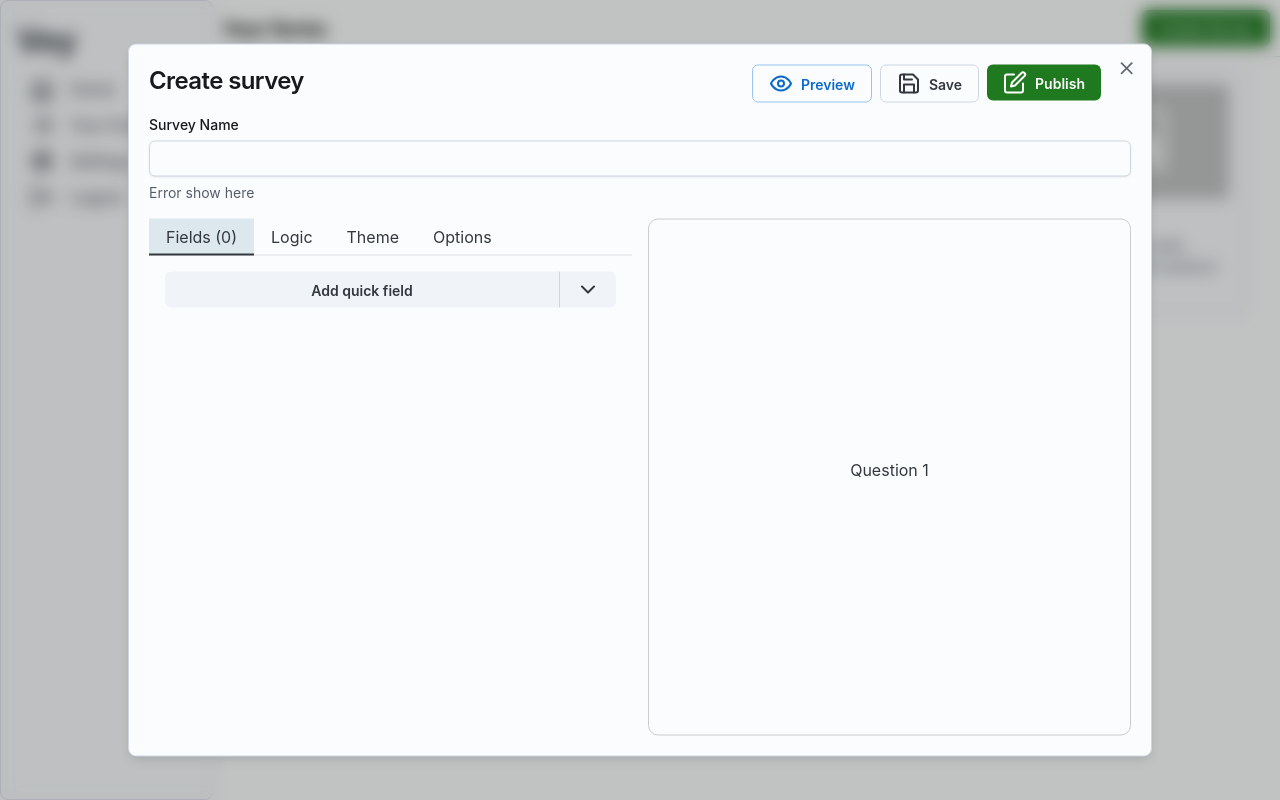
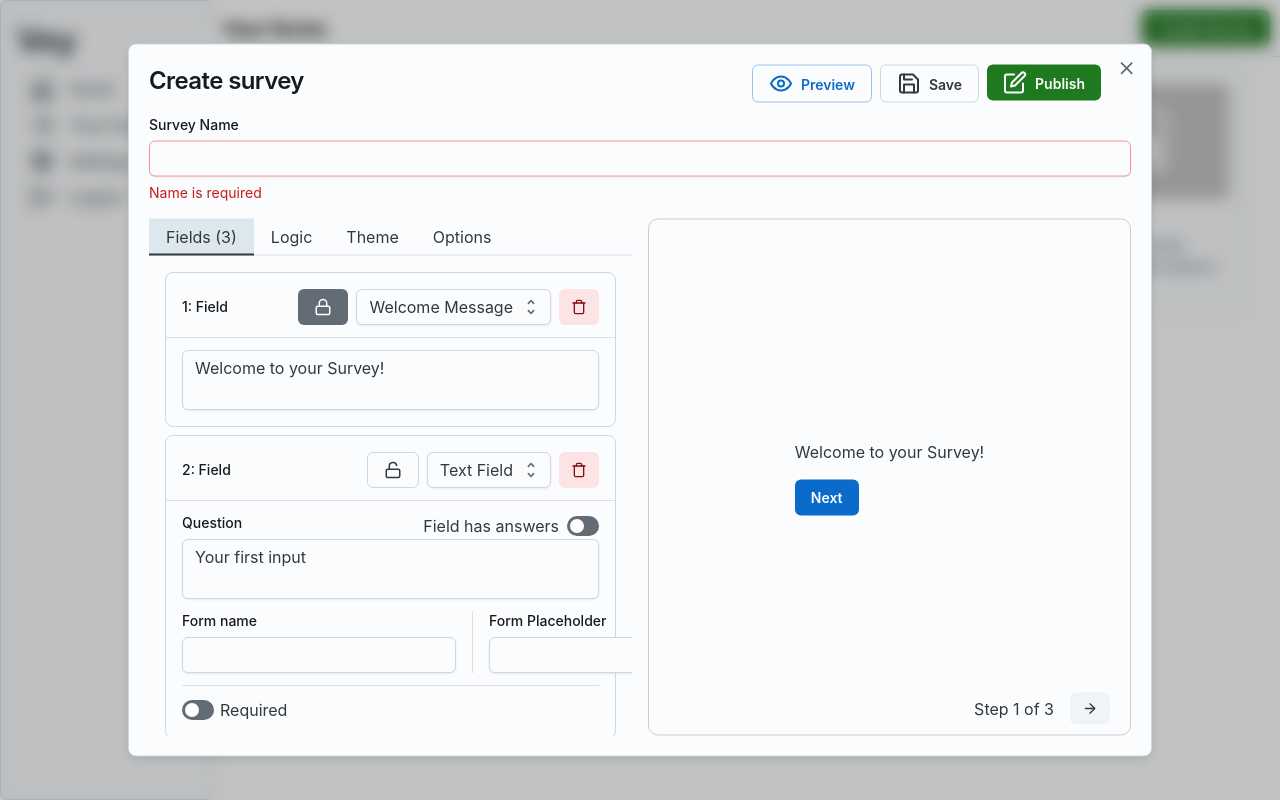
Before and after one commit to Lexpeee/survey-builder, a Next.js app: page /my-forms in a window 1280 px wide. Both pictures are taken after a click on the button "Create Survey". Built offline with nearby package versions, Linux system fonts and the light colour scheme.

Commit message:
feat(app): create modal - pre-populated fields

```diff
--- a/src/components/Modal/CreateSurvey.tsx
+++ b/src/components/Modal/CreateSurvey.tsx
@@ -34,11 +34,68 @@ import FieldsTab from './components/Tabs/FieldsTab'
 import OptionsTab from './components/Tabs/OptionsTab'
 import ThemesTab from './components/Tabs/ThemesTab'
 
+import { useDebounce, useDebouncedCallback } from 'use-debounce'
+import { shallow } from 'zustand/shallow'
+
+const SAMPLE_UUID = '5ea47d58-ff4f-44bb-874b-b7ad94d0a9bf'
+
+const PRE_POPULATED_FIELDS = [
+    {
+        "id": "cd158975-e6f8-4c6e-b4f2-da34e4a4ccc4",
+        "order": 1,
+        "question": "Welcome to your Survey!",
+        "name": "",
+        "answer": "",
+        "placeholder": "",
+        "type": "welcome",
+        "defaultValue": "",
+        "options": [],
+        "isFullScreen": true,
+        "isRequired": false,
+        "isAnswerRequired": false,
+        "isFieldLocked": true
+    },
+    {
+        "id": "fdd7f6be-29bd-4f14-85ea-7950cf77c7bc",
+        "order": 2,
+        "question": "Your first input",
+        "name": "",
+        "answer": "",
+        "placeholder": "",
+        "type": "text",
+        "defaultValue": "",
+        "options": [],
+        "isFullScreen": true,
+        "isRequired": false,
+        "isAnswerRequired": false,
+        "isFieldLocked": false
+    },
+    {
+        "id": "12f3fa68-46a4-4224-a6d0-1ef099f4f4d5",
+        "order": 3,
+        "question": "Thank you for submitting your form!",
+        "name": "",
+        "answer": "",
+        "placeholder": "",
+        "type": "end",
+        "defaultValue": "",
+        "options": [],
+        "isFullScreen": true,
+        "isRequired": false,
+        "isAnswerRequired": false,
+        "isFieldLocked": true
+    }
+]
+
 type CreateSurveyModalProps = {
   isOpen: boolean
   onClose: () => void
 }
 
+/**
+ * Main modal to create survey
+ * @component
+ */
 const CreateSurveyModal: FC<CreateSurveyModalProps> = ({
   isOpen,
   onClose
@@ -56,7 +113,8 @@ const CreateSurveyModal: FC<CreateSurveyModalProps> = ({
   }
 
   // form states
-  const [fields, setFields] = useState<SurveyFields[]>([])
+  const [surveyName, setSurveyName] = useState('')
+  const [fields, setFields] = useState<SurveyFields[]>(PRE_POPULATED_FIELDS)
   const [surveyOptions, setSurveyOptions] = useState(initialSurveyOptions)
 
   const addSurveyField = () => {
@@ -72,7 +130,8 @@ const CreateSurveyModal: FC<CreateSurveyModalProps> = ({
       options: [],
       isFullScreen: true,
       isRequired: false,
-      isAnswerRequired: false
+      isAnswerRequired: false,
+      isFieldLocked: false
     }
     // TODO: add logic to check if there are names existing
     setFields(fields.concat(defaultData))
@@ -115,7 +174,8 @@ const CreateSurveyModal: FC<CreateSurveyModalProps> = ({
   /** Resets fields and items to their default values */
   useEffect(()=>{
     if (!isOpen) {
-      setFields([])
+      setSurveyName('')
+      setFields(PRE_POPULATED_FIELDS)
       setSurveyOptions(initialSurveyOptions)
     }
   }, [isOpen])
@@ -164,10 +224,15 @@ const CreateSurveyModal: FC<CreateSurveyModalProps> = ({
           <Grid container spacing={2}>
 
             <Grid xs={12}>
-              <FormControl error={false}>
+              <FormControl error={!surveyName}>
                 <FormLabel>Survey Name</FormLabel>
-                <Input />
-                <FormHelperText>Error show here</FormHelperText>
+                <Input
+                  value={surveyName}
+                  onChange={(e) => setSurveyName(e?.target?.value)}
+                />
+                {!surveyName &&
+                  <FormHelperText>Name is required</FormHelperText>
+                }
               </FormControl>
             </Grid>
 
--- a/src/components/Modal/components/FieldItem.tsx
+++ b/src/components/Modal/components/FieldItem.tsx
@@ -20,7 +20,9 @@ import { styled } from '@/stitches.config'
 import {
   Trash as TrashIcon,
   Send as SendIcon,
-  X as CloseIcon
+  X as CloseIcon,
+  Lock as LockIcon,
+  Unlock as UnlockIcon
 } from 'lucide-react'
 import {
   FC,
@@ -46,6 +48,7 @@ const FieldItem:FC<FieldItemProps> = ({
   onHandleRemove
 }) => {
 
+  const [isFieldLocked, setIsFieldLocked] = useState(field?.isFieldLocked)
   const [choicesInput, setChoicesInput] = useState<string>('')
   const [choices, setChoices] = useState<string[]>([])
 
@@ -83,7 +86,7 @@ const FieldItem:FC<FieldItemProps> = ({
   }, [choices])
 
   return (
-    <Card orientation="vertical">
+    <StyledCard orientation="vertical">
       <CardContent
         orientation='horizontal'
         sx={{
@@ -94,6 +97,22 @@ const FieldItem:FC<FieldItemProps> = ({
       >
         <Typography level="title-sm">{index + 1}: Field</Typography>
         <Stack direction="row" spacing={1}>
+          <FormControl>
+            <Button
+              size={'md'}
+              color="neutral"
+              variant={!isFieldLocked ? "outlined" : "solid" }
+              onClick={() => {
+                setIsFieldLocked(prevState => !prevState)
+              }}
+            >
+              {isFieldLocked ?
+                <LockIcon size={18}/>
+              :
+                <UnlockIcon size={18}/>
+              }
+            </Button>
+          </FormControl>
           <FormControl error={false}>
             <Select
               defaultValue="text"
@@ -128,7 +147,9 @@ const FieldItem:FC<FieldItemProps> = ({
       <Divider inset='context'/>
 
       <CardContent >
+
         <FormControl>
+          {!typeHasNoFields &&
             <Stack
               direction="row"
               justifyContent="space-between"
@@ -142,6 +163,7 @@ const FieldItem:FC<FieldItemProps> = ({
                 startDecorator={"Field has answers"}
               />
             </Stack>
+          }
           <Textarea
             minRows={2}
             placeholder={`Write your ${typeHasNoFields ? 'message' : 'question' } here`}
@@ -195,10 +217,10 @@ const FieldItem:FC<FieldItemProps> = ({
           </CardContent>
         </>
       }
-      <Divider/>
 
       {typeHasChoices &&
         <>
+          <Divider/>
           <CardContent>
             <Stack spacing={1}>
               <FormControl>
@@ -227,27 +249,44 @@ const FieldItem:FC<FieldItemProps> = ({
               </Stack>
             </Stack>
           </CardContent>
-          <Divider/>
         </>
       }
+
+      {!typeHasNoFields &&
+        <>
+          <Divider/>
           <Stack direction="row" spacing={1}>
+            {
+              !typeHasNoFields &&
                 <FormControl>
                   <Typography startDecorator={
                     <Switch/>
                   }>Required</Typography>
                 </FormControl>
-        <FormControl>
+            }
+            {/* TODO: enable when there's actual use  */}
+            {/* <FormControl>
               <Typography startDecorator={
                 <Switch/>
               }>Fullscreen</Typography>
-        </FormControl>
+            </FormControl> */}
           </Stack>
-    </Card>
+        </>
+      }
+    </StyledCard>
   )
 }
 
 export default FieldItem
 
+const StyledCard = styled(Card, {
+  cursor: 'pointer',
+  '&:hover': {
+    filter: 'drop-shadow(0 0 0.75rem #333333)',
+    transitionDuration: '500ms',
+  }
+})
+
 const StyledChip = styled(Chip, {
   cursor: 'pointer'
 })
--- a/src/types/survey.ts
+++ b/src/types/survey.ts
@@ -19,9 +19,11 @@ export type SurveyFields = {
   type: string
   defaultValue?: string
   options?: string[] | number[]
+  // TODOI: wrap options below to fieldOptions property
   isAnswerRequired?: boolean
   isFullScreen?: boolean
   isRequired?: boolean
+  isFieldLocked?: boolean
 }
 
 export type Survey = {
```
Lines whose indentation alone changed are shown as unchanged.
